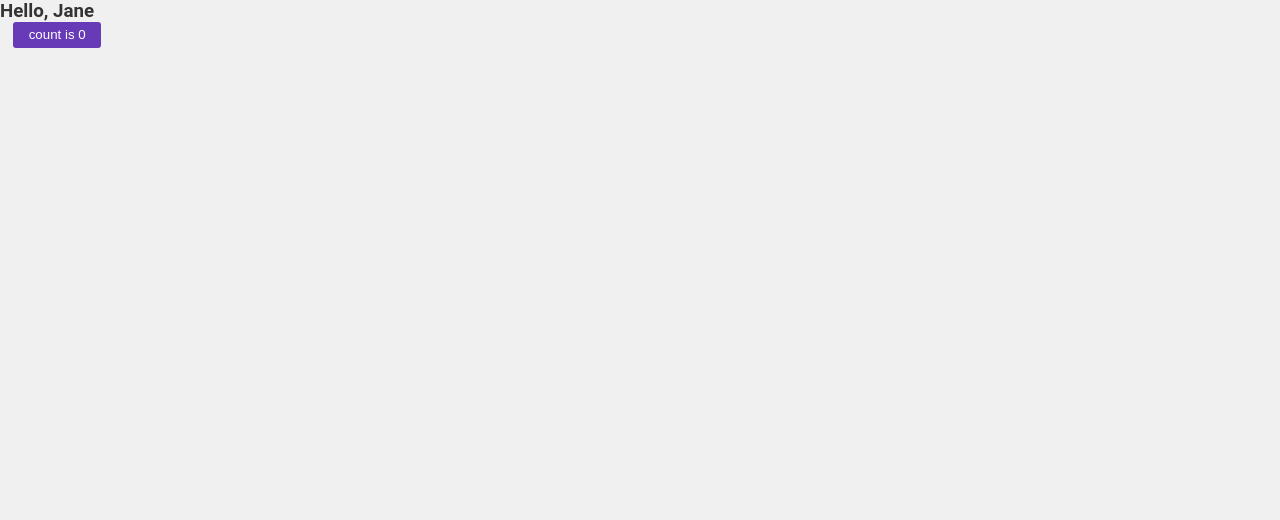
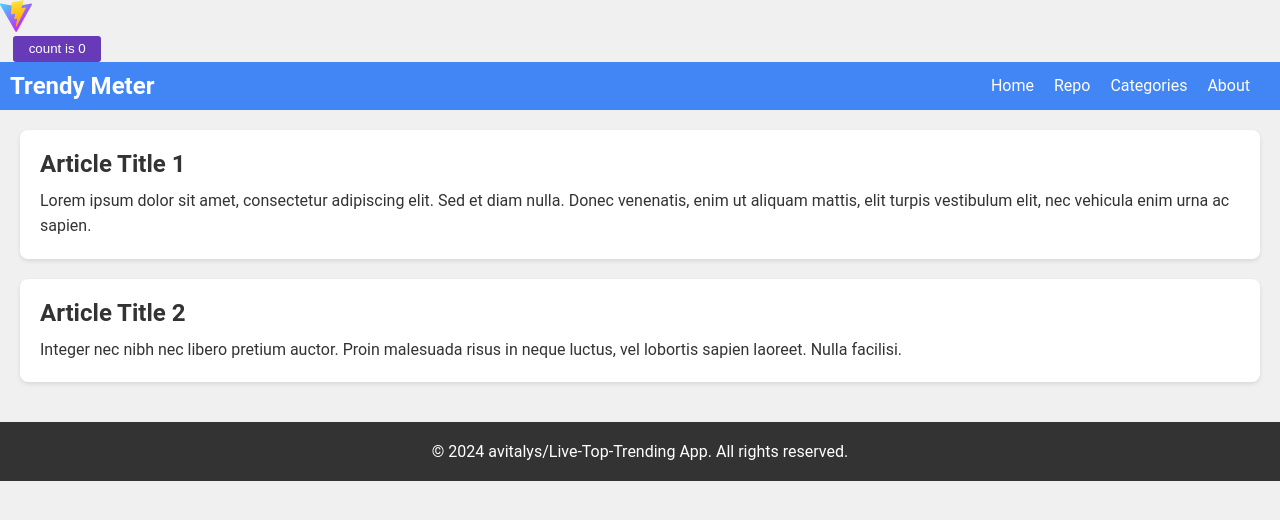
Before and after one commit to avitalys/live-top-trending-react-app, a React (Vite) app: page / in a window 1280 px wide. Shown: the top 520 px of the page. Built offline with nearby package versions, Linux system fonts and the light colour scheme.

Commit message:
Added Header adn Nav bar

```diff
--- a/src/App.tsx
+++ b/src/App.tsx
@@ -3,30 +3,45 @@ import Button from "./components/Button";
 import "./styles.css";
 import { ThemeProvider } from "styled-components";
 import themes from "./themes";
-// import Header from "./components/Header";
+import Header from "./components/Header";
 
 function App() {
   const [count, setCount] = useState(0);
 
-  interface Person {
-    firstName: string;
-    lastName: string;
-  }
-
-  function greeter(person: Person) {
-    return "Hello, " + person.firstName;
-  }
-
-  const user = { firstName: "Jane", lastName: "Austen" };
-
   return (
     <ThemeProvider theme={themes.purple}>
-      <h3>{greeter(user)}</h3>
+      <img src="/vite.svg" alt="Vite logo" />
+      {/* <h3>{greeter(user)}</h3> */}
       <div className="card">
         <Button $primary onClick={() => setCount((count) => count + 1)}>
           count is {count}
         </Button>
       </div>
+
+      <Header />
+
+      <div className="main-content container">
+        <div className="article-card">
+          <h2>Article Title 1</h2>
+          <p>
+            Lorem ipsum dolor sit amet, consectetur adipiscing elit. Sed et diam
+            nulla. Donec venenatis, enim ut aliquam mattis, elit turpis
+            vestibulum elit, nec vehicula enim urna ac sapien.
+          </p>
+        </div>
+
+        <div className="article-card">
+          <h2>Article Title 2</h2>
+          <p>
+            Integer nec nibh nec libero pretium auctor. Proin malesuada risus in
+            neque luctus, vel lobortis sapien laoreet. Nulla facilisi.
+          </p>
+        </div>
+      </div>
+
+      <footer>
+        <p>&copy; 2024 avitalys/Live-Top-Trending App. All rights reserved.</p>
+      </footer>
     </ThemeProvider>
   );
 }
--- /dev/null
+++ b/src/components/Header.tsx
@@ -0,0 +1,38 @@
+import styled from "styled-components";
+import { ColorTheme } from "../themes/type";
+import Navigator from "./Navigator";
+
+const links = [
+  { text: "Home", url: "#" },
+  { text: "Repo", url: "#" },
+  { text: "Categories", url: "#" },
+  { text: "About", url: "#" },
+];
+
+const Header = () => {
+  return (
+    <StyledHeader>
+      <Container>
+        <Navigator
+          title="Trendy Meter"
+          links={links}
+          //   theme={theme}
+        />
+      </Container>
+    </StyledHeader>
+  );
+};
+
+const StyledHeader = styled.header<{ theme: ColorTheme }>`{
+    background-color: ${(props) => props.theme.primary},
+    color: ${(props) => props.theme.lightText},
+    padding: 10px;
+  }`;
+
+const Container = styled.div<{ theme: ColorTheme }>`{
+    background-color: ${(props) => props.theme.primary},
+    color: ${(props) => props.theme.lightText},
+    padding: 10px;
+  }`;
+
+export default Header;
--- /dev/null
+++ b/src/components/HeaderLink.tsx
@@ -0,0 +1,25 @@
+import styled from "styled-components";
+import { ColorTheme } from "../themes/type";
+
+const Link = styled.a<{ theme: ColorTheme }>`
+  text-decoration: none;
+  color: ${(props) => props.theme.lightText};
+`;
+
+const ListItem = styled.li`
+  margin-right: 20px;
+`;
+
+interface ITabsProps {
+  text: string | null;
+  url: string;
+}
+
+const HeaderLink = ({ text, url }: ITabsProps) => {
+  return (
+    <ListItem>
+      <Link href={url}>{text}</Link>
+    </ListItem>
+  );
+};
+export default HeaderLink;
--- /dev/null
+++ b/src/components/Navigator.tsx
@@ -0,0 +1,43 @@
+import styled from "styled-components";
+import HeaderLink from "./HeaderLink";
+
+interface INavProps {
+  title: string | null;
+  links: ILink[];
+  //   theme: ColorTheme;
+}
+
+interface ILink {
+  text: string;
+  url: string;
+}
+
+const Navigator = ({ title, links }: INavProps) => {
+  return (
+    <NavContainer>
+      <h1>{title}</h1>
+      <Links>
+        {links.map((link) => {
+          return <HeaderLink text={link.text} url={link.url} />;
+        })}
+      </Links>
+    </NavContainer>
+  );
+};
+
+const NavContainer = styled.nav`
+   {
+    display: flex;
+    justify-content: space-between;
+    align-items: center;
+  }
+`;
+
+const Links = styled.ul`
+   {
+    list-style: none;
+    display: flex;
+  }
+`;
+
+export default Navigator;
```
